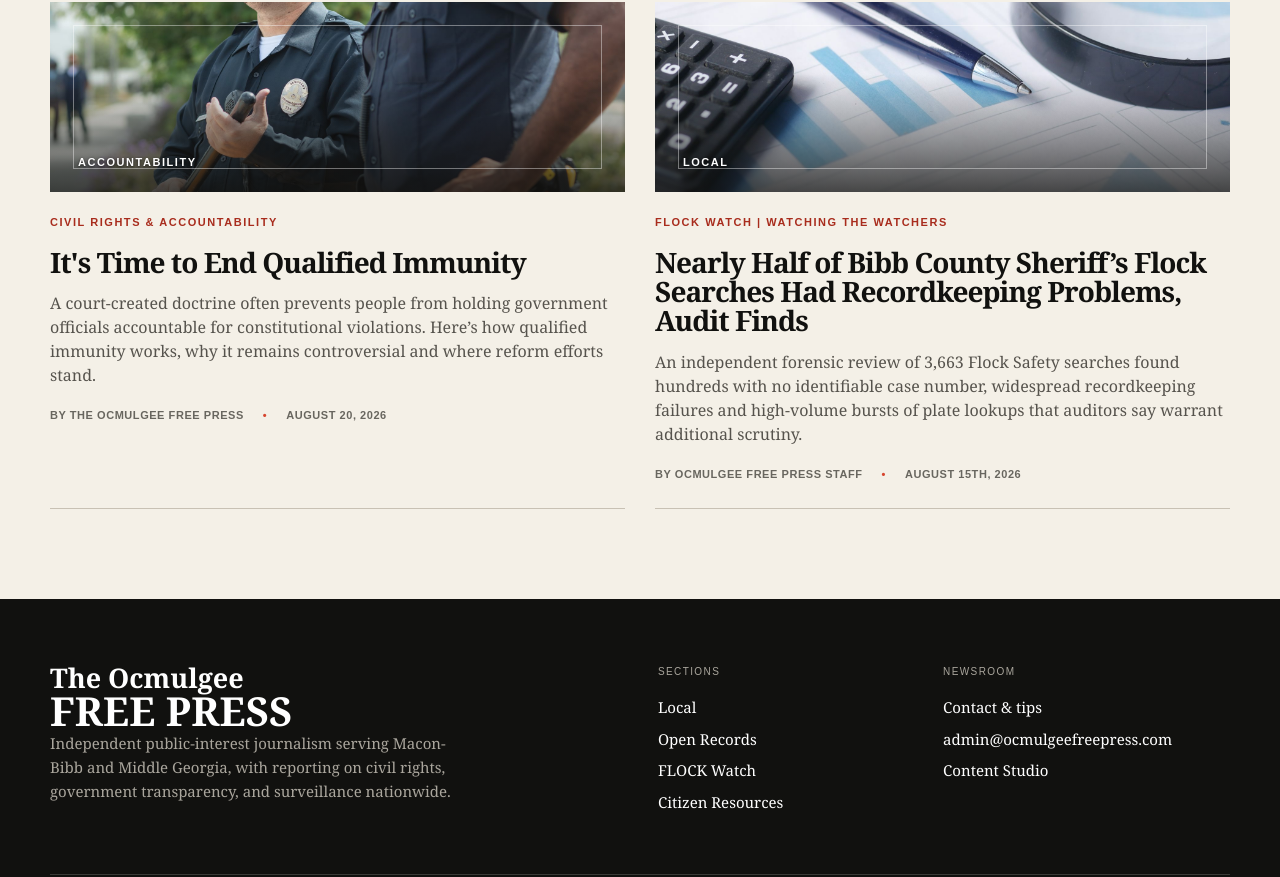
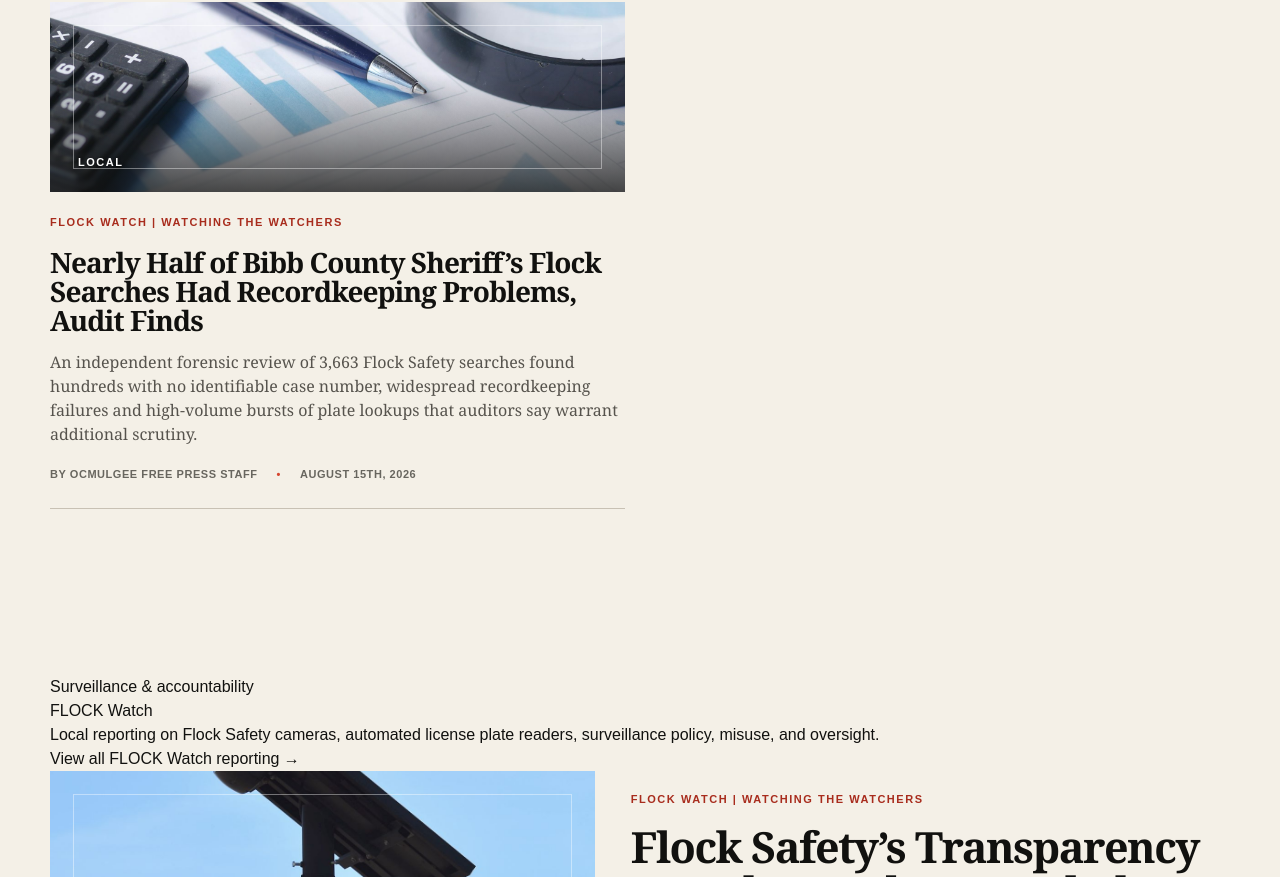
Before and after one commit to crawl85/ocmulgee-free-press, a Next.js app: page /local in a window 1280 px wide. Shown: the part 1073-1950 px from the top of the page. Built offline with nearby package versions, Linux system fonts and the light colour scheme.

Commit message:
Separate Accountability and add FLOCK Watch subsection to Local

```diff
--- a/app/local/page.tsx
+++ b/app/local/page.tsx
@@ -1,8 +1,43 @@
+import Link from "next/link";
 import ArticleCard from "@/components/ArticleCard";
 import PageIntro from "@/components/PageIntro";
 import { articles } from "@/lib/content";
 
 export default function LocalPage() {
-  const local = articles.filter((article) => ["Local", "Accountability"].includes(article.section));
-  return <main><PageIntro eyebrow="Macon-Bibb & surrounding counties" title="Local reporting" description="Public money, public meetings, policing, schools, and the decisions shaping life in Middle Georgia." /><section className="shell listing-section"><div className="listing-grid">{local.map((article, index) => <ArticleCard key={article.slug} article={article} large={index === 0} />)}</div></section></main>;
+  const local = articles.filter((article) => article.section === "Local");
+  const flockWatch = articles.filter((article) => article.section === "FLOCK Watch");
+
+  return (
+    <main>
+      <PageIntro
+        eyebrow="Macon-Bibb & surrounding counties"
+        title="Local reporting"
+        description="Public money, public meetings, policing, schools, and the decisions shaping life in Middle Georgia."
+      />
+
+      <section className="shell listing-section">
+        <div className="listing-grid">
+          {local.map((article, index) => (
+            <ArticleCard key={article.slug} article={article} large={index === 0} />
+          ))}
+        </div>
+      </section>
+
+      <section className="shell listing-section">
+        <div className="section-heading-row">
+          <div>
+            <p className="eyebrow">Surveillance & accountability</p>
+            <h2>FLOCK Watch</h2>
+            <p>Local reporting on Flock Safety cameras, automated license plate readers, surveillance policy, misuse, and oversight.</p>
+          </div>
+          <Link href="/flock-watch">View all FLOCK Watch reporting →</Link>
+        </div>
+        <div className="listing-grid">
+          {flockWatch.slice(0, 4).map((article, index) => (
+            <ArticleCard key={article.slug} article={article} large={index === 0} />
+          ))}
+        </div>
+      </section>
+    </main>
+  );
 }
```
